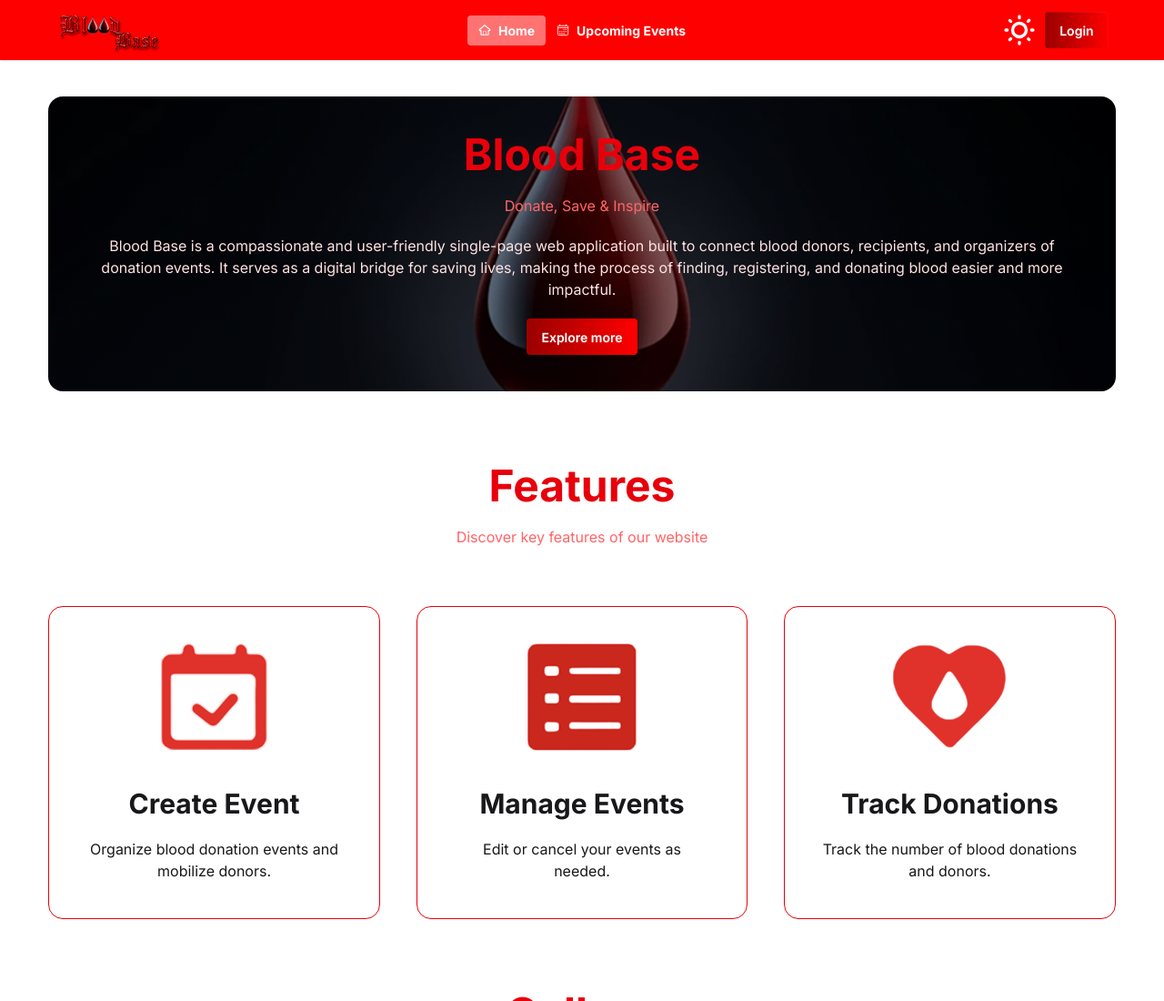
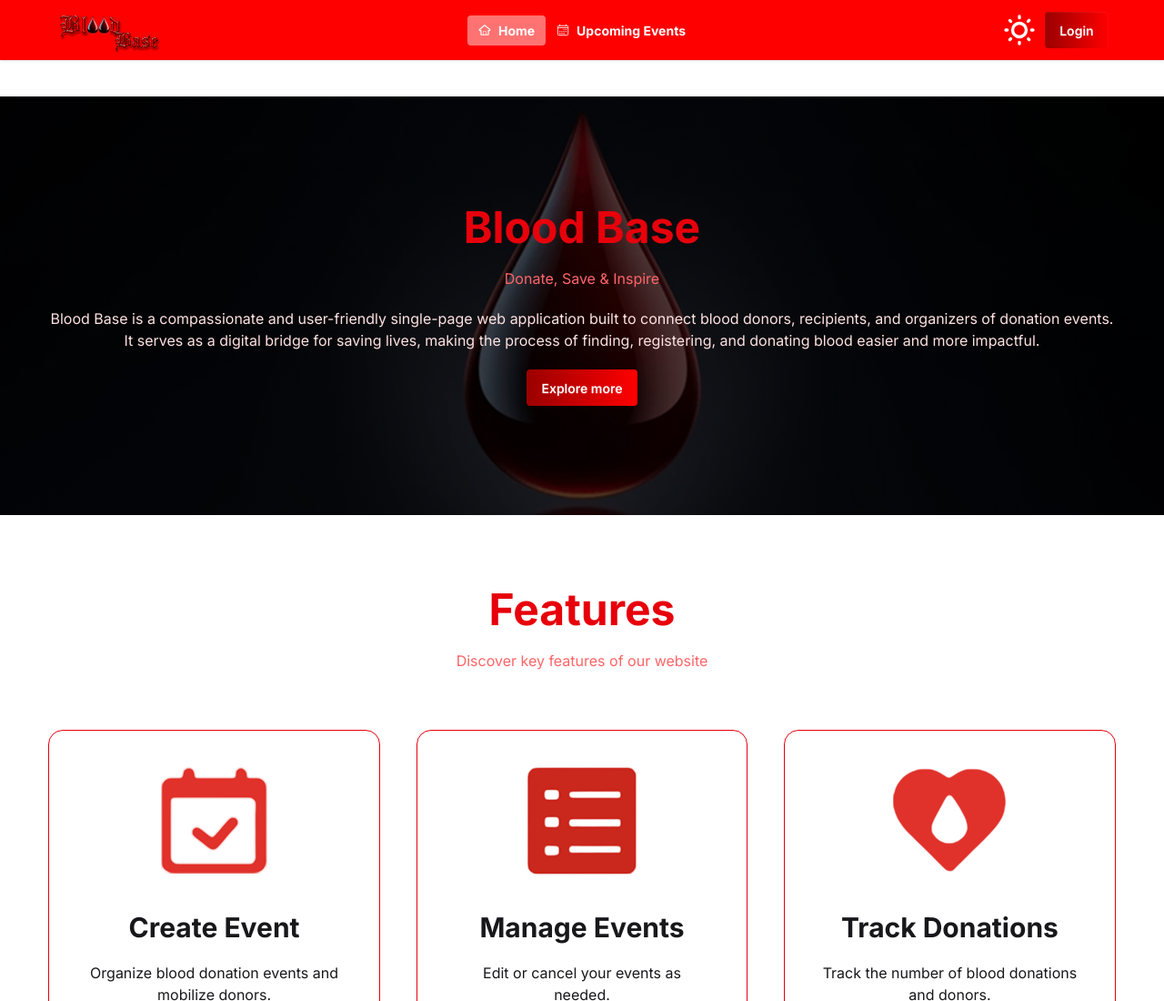
Before and after one commit to MdRehanAli/blood-base-client, a React (Vite) app: page / in a window 1280 px wide. Shown: the top 1100 px of the page at 91% size. Built offline with nearby package versions, Linux system fonts and the light colour scheme; no server answers.

Commit message:
Update Banner

```diff
--- a/src/pages/Banner/Banner.jsx
+++ b/src/pages/Banner/Banner.jsx
@@ -4,14 +4,13 @@ import { Link } from 'react-router';
 
 const Banner = () => {
     return (
-        <div className=''>
-            <div className="bg-cover bg-center text-white p-10 rounded-2xl"
-                style={{ backgroundImage: `linear-gradient(rgba(0,0,0,0.5), rgba(0,0,0,0.5)), url(${bg})` }}>
+        <div className='bg-cover bg-center' style={{ backgroundImage: `linear-gradient(rgba(0,0,0,0.7), rgba(0,0,0,0.7)), url(${bg})` }}>
+            <div className=" text-white py-30 rounded-2xl max-w-7xl mx-auto w-11/12">
                 <h1 className='text-center text-5xl font-bold text-red-600'>Blood Base</h1>
                 <p className='my-5 text-red-400 text-center'>Donate, Save & Inspire</p>
                 <p className='text-center text-red-100 hidden lg:block'>Blood Base is a compassionate and user-friendly single-page web application built to connect blood donors, recipients, and organizers of donation events. It serves as a digital bridge for saving lives, making the process of finding, registering, and donating blood easier and more impactful.</p>
                 <div className='flex justify-center'>
-                    <Link to="/" className='btn btn-primary border-none text-white mt-5 shadow-none'>Explore more</Link>
+                    <Link to="/upcoming-events" className='btn btn-primary border-none text-white mt-5 shadow-none'>Explore more</Link>
                 </div>
             </div>
         </div>
--- a/src/pages/Home/Home/Home.jsx
+++ b/src/pages/Home/Home/Home.jsx
@@ -6,11 +6,11 @@ import Newsletter from '../Newsletter/Newsletter';
 
 const Home = () => {
     return (
-        <div className='max-w-7xl mx-auto w-11/12'>
+        <div className=''>
             <section className='mb-20 mt-5 lg:mt-10'>
                 <Banner></Banner>
             </section>
-            <main className='mb-20 mt-5 lg:mt-10'>
+            <main className='mb-20 lg:mt-10 max-w-7xl mx-auto w-11/12'>
                 <Features></Features>
                 <Gallery></Gallery>
                 <Newsletter></Newsletter>
```
